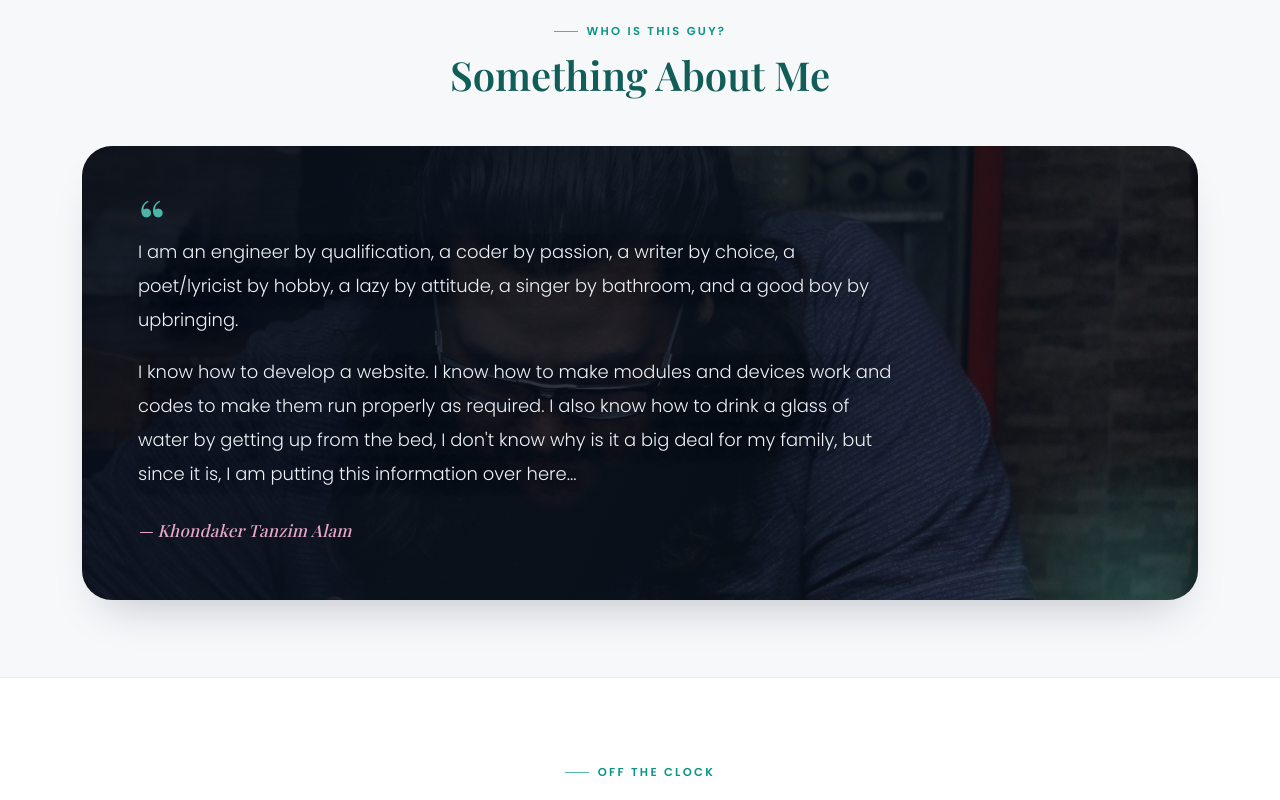
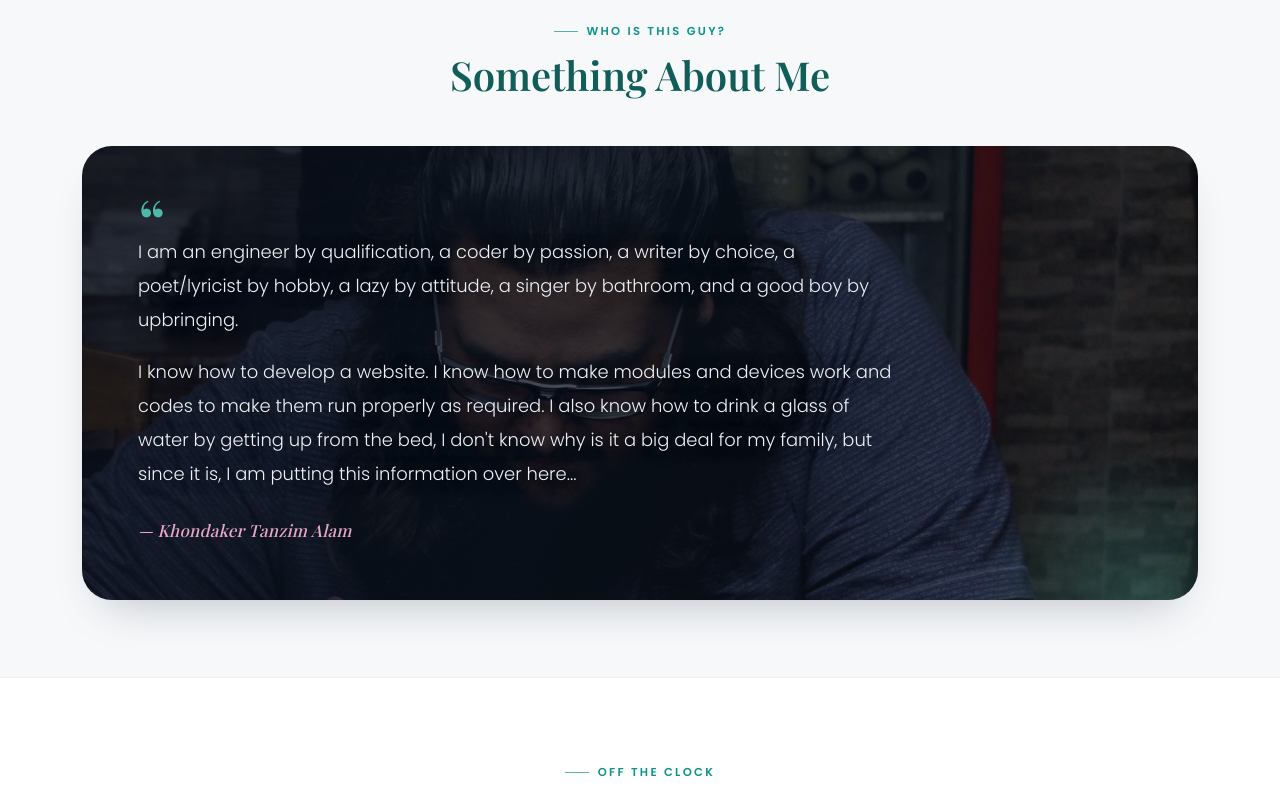
Before and after one commit to TanzimAlam/portfolio, a plain HTML site: page index.html in a window 1280 px wide. Shown: the part 691-1491 px from the top of the page. Drawn offline with nearby package versions, Linux system fonts and the light colour scheme; a web font is replaced by a local one.

Commit message:
Let the About photo show through a little more
Lower the dark overlay over the portrait by roughly ten points at each
stop so the photo reads as a photo behind the bio instead of a flat
dark panel, while the light text keeps its shadow for contrast.

🤖 Generated with Codebuff
Co-Authored-By: Codebuff <noreply@codebuff.com>

```diff
--- a/styles.css
+++ b/styles.css
@@ -479,7 +479,7 @@ a {
     border-radius: calc(var(--radius) + 8px);
     background-color: var(--surface-dark);
     background-image:
-        linear-gradient(115deg, rgba(9, 15, 26, .94) 0%, rgba(12, 20, 32, .84) 48%, rgba(12, 20, 32, .5) 100%),
+        linear-gradient(115deg, rgba(9, 15, 26, .86) 0%, rgba(12, 20, 32, .74) 48%, rgba(12, 20, 32, .38) 100%),
         url("about-bg.jpg");
     background-position: center 32%;
     background-size: cover;
```
